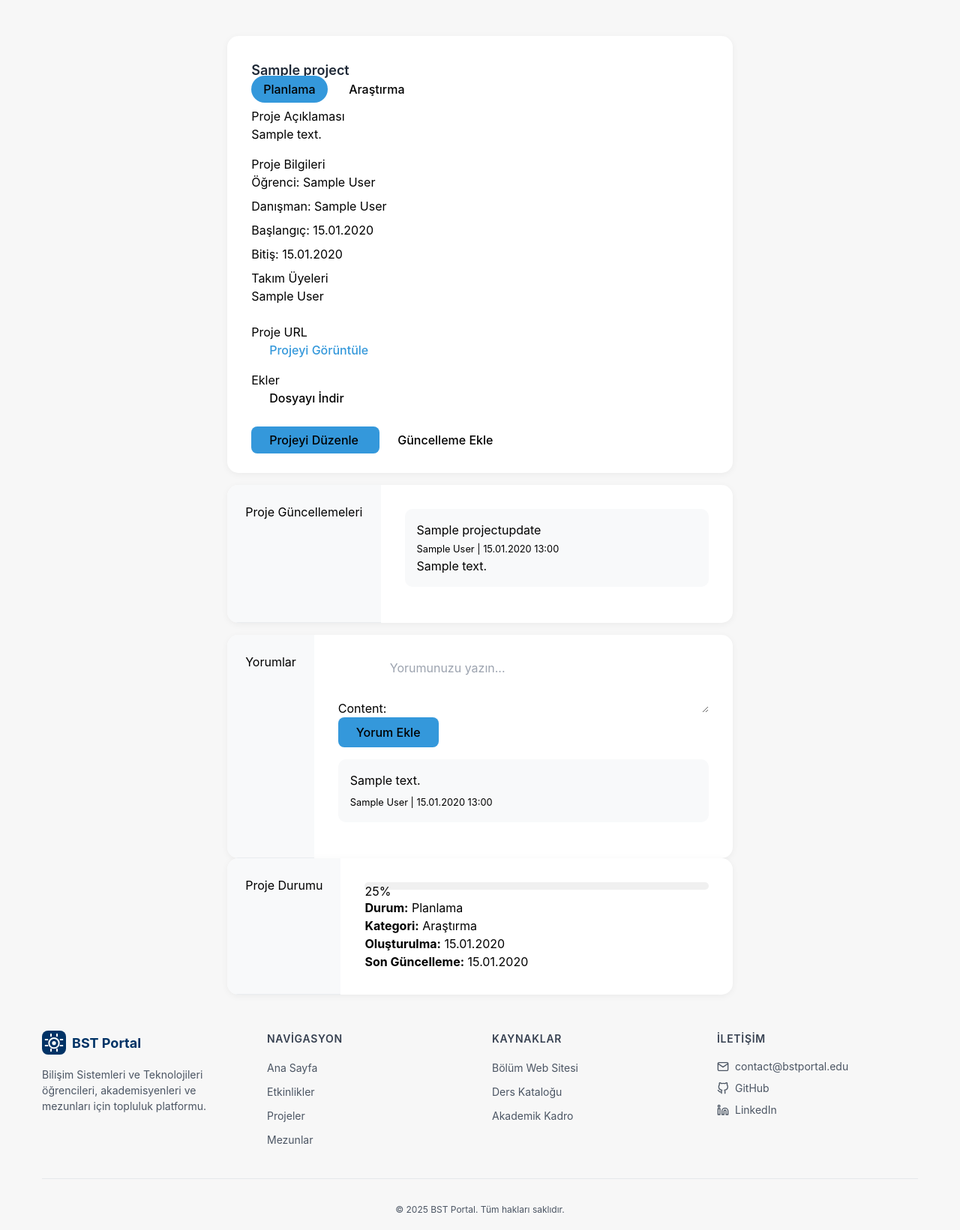
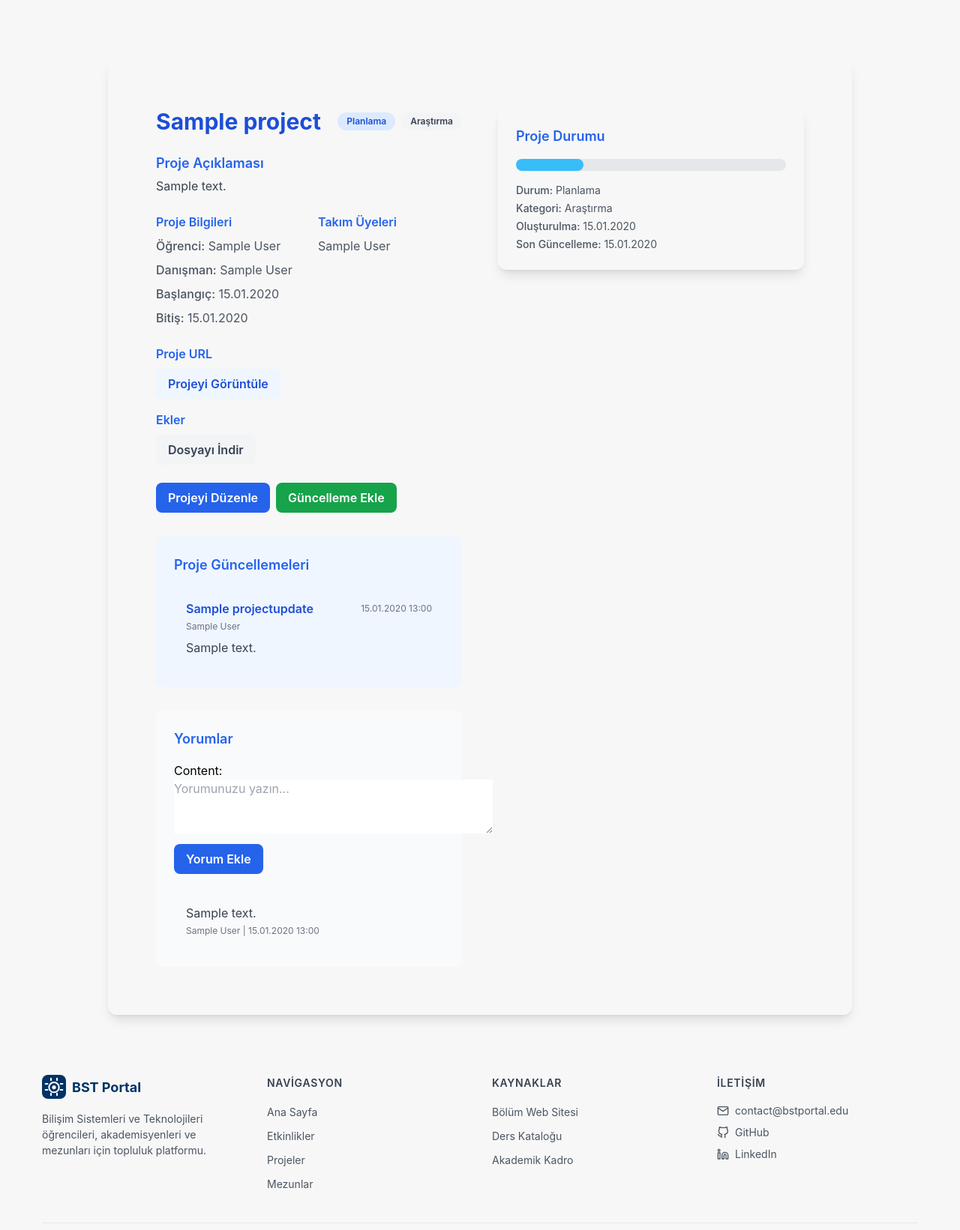
Before and after one commit to aziz-mevlana/bst-portal, a Django app: page /projects/1/ in a window 1280 px wide. Shown: the part 64-1705 px from the top of the page at 75% size. Run offline with Django 5.2, Linux system fonts and the light colour scheme; a user stored in the database is signed in; tables that the repository leaves empty hold one stand-in row (values such as "Sample post"); grey boxes marked "Sample" are stand-in pictures; some libraries are stand-ins or nearby versions.

Commit message:
add project detail

```diff
--- a/projects/templates/projects/project_detail.html
+++ b/projects/templates/projects/project_detail.html
@@ -6,154 +6,123 @@
 {% endblock %}
 
 {% block content %}
-<div class="container mt-4">
-    <div class="row">
-        <!-- Proje Detayları -->
-        <div class="col-md-8">
-            <div class="card project-detail-card mb-4">
-                <div class="card-body">
-                    <div class="d-flex justify-content-between align-items-center mb-3">
-                        <h2 class="card-title text-primary">{{ project.title }}</h2>
+<div class="w-full max-w-5xl mx-auto px-4 py-12">
+  <div class="bg-white dark:bg-gray-900 rounded-xl shadow-lg p-8 lg:p-16">
+    <div class="grid grid-cols-1 lg:grid-cols-2 gap-12">
+      <!-- Sol Ana İçerik -->
+      <div class="flex flex-col gap-8">
+        <!-- Proje Detay Kartı -->
         <div>
-                            <span class="badge bg-{{ project.status|lower }}">{{ project.get_status_display }}</span>
-                            <span class="badge bg-secondary">{{ project.get_category_display }}</span>
+          <div class="flex flex-col md:flex-row md:items-center md:justify-between gap-4 mb-6">
+            <h2 class="text-2xl md:text-3xl font-bold text-blue-700 dark:text-blue-300">{{ project.title }}</h2>
+            <div class="flex gap-2">
+              <span class="px-3 py-1 rounded-full text-xs font-semibold bg-blue-100 dark:bg-blue-900 text-blue-700 dark:text-blue-200">{{ project.get_status_display }}</span>
+              <span class="px-3 py-1 rounded-full text-xs font-semibold bg-gray-100 dark:bg-gray-800 text-gray-700 dark:text-gray-200">{{ project.get_category_display }}</span>
             </div>
           </div>
-
-                    <div class="mb-4">
-                        <h5 class="text-primary">Proje Açıklaması</h5>
-                        <p class="lead">{{ project.description }}</p>
+          <div class="mb-6">
+            <h3 class="text-lg font-semibold text-blue-600 dark:text-blue-400 mb-1">Proje Açıklaması</h3>
+            <p class="text-gray-700 dark:text-gray-200">{{ project.description }}</p>
           </div>
-
-                    <div class="row mb-4">
-                        <div class="col-md-6">
-                            <h5 class="text-primary">Proje Bilgileri</h5>
-                            <ul class="list-unstyled">
-                                <li class="mb-2"><i class="fas fa-user text-primary"></i> Öğrenci: {{ project.student.get_full_name }}</li>
-                                <li class="mb-2"><i class="fas fa-user-tie text-primary"></i> Danışman: {{ project.supervisor.get_full_name }}</li>
-                                <li class="mb-2"><i class="fas fa-calendar text-primary"></i> Başlangıç: {{ project.start_date|date:"d.m.Y" }}</li>
-                                <li class="mb-2"><i class="fas fa-calendar-check text-primary"></i> Bitiş: {{ project.deadline|date:"d.m.Y" }}</li>
+          <div class="grid grid-cols-1 md:grid-cols-2 gap-6 mb-6">
+            <div>
+              <h4 class="text-blue-600 dark:text-blue-400 font-semibold mb-2">Proje Bilgileri</h4>
+              <ul class="text-gray-600 dark:text-gray-300 space-y-2">
+                <li><span class="font-medium">Öğrenci:</span> {{ project.student.get_full_name }}</li>
+                <li><span class="font-medium">Danışman:</span> {{ project.supervisor.get_full_name }}</li>
+                <li><span class="font-medium">Başlangıç:</span> {{ project.start_date|date:"d.m.Y" }}</li>
+                <li><span class="font-medium">Bitiş:</span> {{ project.deadline|date:"d.m.Y" }}</li>
               </ul>
             </div>
-                        <div class="col-md-6">
-                            <h5 class="text-primary">Takım Üyeleri</h5>
-                            <ul class="list-unstyled">
+            <div>
+              <h4 class="text-blue-600 dark:text-blue-400 font-semibold mb-2">Takım Üyeleri</h4>
+              <ul class="text-gray-600 dark:text-gray-300 space-y-2">
                 {% for member in project.team_members.all %}
-                                <li class="mb-2"><i class="fas fa-users text-primary"></i> {{ member.get_full_name }}</li>
+                <li>{{ member.get_full_name }}</li>
                 {% empty %}
-                                <li class="text-muted"><i class="fas fa-info-circle"></i> Henüz takım üyesi yok</li>
+                <li class="text-gray-400 dark:text-gray-500 italic">Henüz takım üyesi yok</li>
                 {% endfor %}
               </ul>
             </div>
           </div>
-
           {% if project.project_url %}
           <div class="mb-4">
-                        <h5 class="text-primary">Proje URL</h5>
-                        <a href="{{ project.project_url }}" target="_blank" class="btn btn-outline-primary">
-                            <i class="fas fa-external-link-alt"></i> Projeyi Görüntüle
-                        </a>
+            <h4 class="text-blue-600 dark:text-blue-400 font-semibold mb-2">Proje URL</h4>
+            <a href="{{ project.project_url }}" target="_blank" class="inline-block px-4 py-2 bg-blue-50 dark:bg-blue-900 text-blue-700 dark:text-blue-200 rounded-lg font-semibold hover:bg-blue-100 dark:hover:bg-blue-800 transition">Projeyi Görüntüle</a>
           </div>
           {% endif %}
-
           {% if project.attachments %}
           <div class="mb-4">
-                        <h5 class="text-primary">Ekler</h5>
-                        <a href="{{ project.attachments.url }}" class="btn btn-outline-secondary">
-                            <i class="fas fa-download"></i> Dosyayı İndir
-                        </a>
+            <h4 class="text-blue-600 dark:text-blue-400 font-semibold mb-2">Ekler</h4>
+            <a href="{{ project.attachments.url }}" class="inline-block px-4 py-2 bg-gray-100 dark:bg-gray-800 text-gray-700 dark:text-gray-200 rounded-lg font-semibold hover:bg-gray-200 dark:hover:bg-gray-700 transition">Dosyayı İndir</a>
           </div>
           {% endif %}
-
           {% if user == project.student or user == project.supervisor %}
-                    <div class="mt-4">
-                        <a href="{% url 'projects:project_update' project.id %}" class="btn btn-primary">
-                            <i class="fas fa-edit"></i> Projeyi Düzenle
-                        </a>
-                        <a href="{% url 'projects:add_project_update' project.id %}" class="btn btn-success">
-                            <i class="fas fa-plus"></i> Güncelleme Ekle
-                        </a>
+          <div class="flex gap-2 mt-6">
+            <a href="{% url 'projects:project_update' project.id %}" class="px-4 py-2 bg-blue-600 dark:bg-blue-700 text-white rounded-lg font-semibold hover:bg-blue-700 dark:hover:bg-blue-800 transition">Projeyi Düzenle</a>
+            <a href="{% url 'projects:add_project_update' project.id %}" class="px-4 py-2 bg-green-600 dark:bg-green-700 text-white rounded-lg font-semibold hover:bg-green-700 dark:hover:bg-green-800 transition">Güncelleme Ekle</a>
           </div>
           {% endif %}
         </div>
+        <!-- Proje Güncellemeleri -->
+        <div class="bg-blue-50 dark:bg-blue-900 rounded-lg p-6">
+          <h3 class="text-lg font-semibold text-blue-600 dark:text-blue-400 mb-4">Proje Güncellemeleri</h3>
+          <div class="space-y-4">
+            {% for update in updates %}
+            <div class="bg-white dark:bg-gray-800 rounded-lg p-4">
+              <div class="flex items-center justify-between mb-1">
+                <span class="font-semibold text-blue-700 dark:text-blue-200">{{ update.title }}</span>
+                <span class="text-xs text-gray-500 dark:text-gray-400">{{ update.created_at|date:"d.m.Y H:i" }}</span>
               </div>
-
-            <!-- Proje Güncellemeleri -->
-            <div class="card project-detail-card mb-4">
-                <div class="card-header">
-                    <h5 class="mb-0 text-primary">Proje Güncellemeleri</h5>
-                </div>
-                <div class="card-body">
-                    {% for update in updates %}
-                    <div class="update-card">
-                        <h6 class="text-primary">{{ update.title }}</h6>
-                        <p class="text-muted">
-                            <small>
-                                <i class="fas fa-user"></i> {{ update.created_by.get_full_name }} |
-                                <i class="fas fa-clock"></i> {{ update.created_at|date:"d.m.Y H:i" }}
-                            </small>
-                        </p>
-                        <p class="mb-0">{{ update.content }}</p>
+              <div class="text-xs text-gray-500 dark:text-gray-400 mb-2">{{ update.created_by.get_full_name }}</div>
+              <div class="text-gray-700 dark:text-gray-200">{{ update.content }}</div>
             </div>
             {% empty %}
-                    <p class="text-muted"><i class="fas fa-info-circle"></i> Henüz güncelleme yok.</p>
+            <div class="text-gray-400 dark:text-gray-500 italic">Henüz güncelleme yok.</div>
             {% endfor %}
           </div>
         </div>
-
         <!-- Yorumlar -->
-            <div class="card project-detail-card">
-                <div class="card-header">
-                    <h5 class="mb-0 text-primary">Yorumlar</h5>
-                </div>
-                <div class="card-body">
-                    <form method="post" action="{% url 'projects:add_comment' project.id %}" class="mb-4">
+        <div class="bg-gray-50 dark:bg-gray-800 rounded-lg p-6">
+          <h3 class="text-lg font-semibold text-blue-600 dark:text-blue-400 mb-4">Yorumlar</h3>
+          <form method="post" action="{% url 'projects:add_comment' project.id %}" class="mb-6">
             {% csrf_token %}
             {{ comment_form.as_p }}
-                        <button type="submit" class="btn btn-primary">
-                            <i class="fas fa-comment"></i> Yorum Ekle
-                        </button>
+            <button type="submit" class="px-4 py-2 bg-blue-600 dark:bg-blue-700 text-white rounded-lg font-semibold hover:bg-blue-700 dark:hover:bg-blue-800 transition mt-2">Yorum Ekle</button>
           </form>
-
+          <div class="space-y-4">
             {% for comment in comments %}
-                    <div class="comment-card">
-                        <p class="mb-1">{{ comment.content }}</p>
-                        <small class="text-muted">
-                            <i class="fas fa-user"></i> {{ comment.author.get_full_name }} |
-                            <i class="fas fa-clock"></i> {{ comment.created_at|date:"d.m.Y H:i" }}
-                        </small>
+            <div class="bg-white dark:bg-gray-900 rounded-lg p-4">
+              <div class="text-gray-700 dark:text-gray-200 mb-1">{{ comment.content }}</div>
+              <div class="text-xs text-gray-500 dark:text-gray-400">{{ comment.author.get_full_name }} | {{ comment.created_at|date:"d.m.Y H:i" }}</div>
             </div>
             {% empty %}
-                    <p class="text-muted"><i class="fas fa-info-circle"></i> Henüz yorum yok.</p>
+            <div class="text-gray-400 dark:text-gray-500 italic">Henüz yorum yok.</div>
             {% endfor %}
           </div>
         </div>
       </div>
-
-        <!-- Yan Panel -->
-        <div class="col-md-4">
-            <div class="card project-detail-card mb-4">
-                <div class="card-header">
-                    <h5 class="mb-0 text-primary">Proje Durumu</h5>
-                </div>
-                <div class="card-body">
-                    <div class="progress mb-3">
+      <!-- Sağ Panel -->
+      <div class="flex flex-col gap-8">
+        <div class="bg-white dark:bg-gray-900 rounded-xl shadow-lg p-6">
+          <h3 class="text-lg font-semibold text-blue-600 dark:text-blue-400 mb-4">Proje Durumu</h3>
+          <div class="w-full bg-gray-200 dark:bg-gray-800 rounded-full h-4 mb-4">
             {% if project.status == 'completed' %}
-                        <div class="progress-bar bg-success" role="progressbar" style="width: 100%">100%</div>
+            <div class="bg-green-500 h-4 rounded-full" style="width: 100%"></div>
             {% elif project.status == 'in_progress' %}
-                        <div class="progress-bar bg-primary" role="progressbar" style="width: 50%">50%</div>
+            <div class="bg-blue-500 h-4 rounded-full" style="width: 50%"></div>
             {% elif project.status == 'planning' %}
-                        <div class="progress-bar bg-info" role="progressbar" style="width: 25%">25%</div>
+            <div class="bg-sky-400 h-4 rounded-full" style="width: 25%"></div>
             {% else %}
-                        <div class="progress-bar bg-warning" role="progressbar" style="width: 75%">75%</div>
+            <div class="bg-yellow-400 h-4 rounded-full" style="width: 75%"></div>
             {% endif %}
           </div>
-                    <p class="mb-0">
-                        <strong>Durum:</strong> {{ project.get_status_display }}<br>
-                        <strong>Kategori:</strong> {{ project.get_category_display }}<br>
-                        <strong>Oluşturulma:</strong> {{ project.created_at|date:"d.m.Y" }}<br>
-                        <strong>Son Güncelleme:</strong> {{ project.updated_at|date:"d.m.Y" }}
-                    </p>
+          <ul class="text-gray-600 dark:text-gray-300 space-y-1 text-sm">
+            <li><span class="font-medium">Durum:</span> {{ project.get_status_display }}</li>
+            <li><span class="font-medium">Kategori:</span> {{ project.get_category_display }}</li>
+            <li><span class="font-medium">Oluşturulma:</span> {{ project.created_at|date:"d.m.Y" }}</li>
+            <li><span class="font-medium">Son Güncelleme:</span> {{ project.updated_at|date:"d.m.Y" }}</li>
+          </ul>
         </div>
       </div>
     </div>
--- a/static/css/projects.css
+++ b/static/css/projects.css
@@ -1,14 +1,14 @@
 /* Proje Kartları */
 .project-card {
-    transition: transform 0.2s ease-in-out, box-shadow 0.2s ease-in-out;
+    /* Tailwind ile kontrol edilecek, arka plan ve gölge kaldırıldı */
     border: none;
     border-radius: 10px;
     overflow: hidden;
 }
 
 .project-card:hover {
+    /* Sadece transform bırakıldı */
     transform: translateY(-5px);
-    box-shadow: 0 5px 15px rgba(0, 0, 0, 0.1);
 }
 
 .project-card .card-body {
@@ -25,7 +25,15 @@
     margin-bottom: 1rem;
 }
 
-/* Badge Stilleri */
+/* Badge, buton, form, progress, alert, kart ve detay kartı class'larının arka plan, renk ve border ayarları kaldırıldı. Sadece spacing, animasyon ve responsive bırakıldı. */
+.badge, .btn, .btn-primary, .btn-outline-primary, .form-control, .form-select, .progress, .progress-bar, .alert, .project-card, .project-detail-card, .comment-card, .update-card, .filter-card {
+    background: none !important;
+    color: inherit !important;
+    border: none !important;
+    box-shadow: none !important;
+}
+
+/* Sadece spacing, animasyon ve responsive */
 .badge {
     padding: 0.5em 1em;
     font-weight: 500;
@@ -33,36 +41,12 @@
     margin-right: 0.5rem;
 }
 
-.badge.bg-planning {
-    background-color: #3498db;
-}
-
-.badge.bg-in_progress {
-    background-color: #2ecc71;
-}
-
-.badge.bg-completed {
-    background-color: #27ae60;
-}
-
-.badge.bg-on_hold {
-    background-color: #e74c3c;
-}
-
-/* Form Stilleri */
 .form-control, .form-select {
     border-radius: 8px;
-    border: 1px solid #e0e0e0;
     padding: 0.75rem;
     transition: border-color 0.2s ease-in-out;
 }
 
-.form-control:focus, .form-select:focus {
-    border-color: #3498db;
-    box-shadow: 0 0 0 0.2rem rgba(52, 152, 219, 0.25);
-}
-
-/* Buton Stilleri */
 .btn {
     border-radius: 8px;
     padding: 0.5rem 1.5rem;
@@ -70,43 +54,46 @@
     transition: all 0.2s ease-in-out;
 }
 
-.btn-primary {
-    background-color: #3498db;
-    border-color: #3498db;
+@media (max-width: 768px) {
+    .project-card {
+        margin-bottom: 1.5rem;
+    }
+    .project-detail-card .card-body {
+        padding: 1.5rem;
+    }
+    .btn {
+        width: 100%;
+        margin-bottom: 0.5rem;
+    }
 }
 
-.btn-primary:hover {
-    background-color: #2980b9;
-    border-color: #2980b9;
-    transform: translateY(-1px);
+@keyframes fadeIn {
+    from {
+        opacity: 0;
+        transform: translateY(20px);
+    }
+    to {
+        opacity: 1;
+        transform: translateY(0);
+    }
 }
 
-.btn-outline-primary {
-    color: #3498db;
-    border-color: #3498db;
+.project-card, .project-detail-card, .comment-card, .update-card {
+    animation: fadeIn 0.5s ease-out;
 }
 
-.btn-outline-primary:hover {
-    background-color: #3498db;
-    border-color: #3498db;
-    transform: translateY(-1px);
+::-webkit-scrollbar {
+    width: 8px;
 }
-
-/* Proje Detay Sayfası */
-.project-detail-card {
-    border: none;
-    border-radius: 15px;
-    box-shadow: 0 2px 10px rgba(0, 0, 0, 0.05);
+::-webkit-scrollbar-track {
+    background: #f1f1f1;
 }
-
-.project-detail-card .card-header {
-    background-color: #f8f9fa;
-    border-bottom: 1px solid #e9ecef;
-    padding: 1.5rem;
+::-webkit-scrollbar-thumb {
+    background: #3498db;
+    border-radius: 4px;
 }
-
-.project-detail-card .card-body {
-    padding: 2rem;
+::-webkit-scrollbar-thumb:hover {
+    background: #2980b9;
 }
 
 /* İlerleme Çubuğu */
@@ -146,22 +133,6 @@
     padding: 1.5rem;
 }
 
-/* Responsive Düzenlemeler */
-@media (max-width: 768px) {
-    .project-card {
-        margin-bottom: 1.5rem;
-    }
-
-    .project-detail-card .card-body {
-        padding: 1.5rem;
-    }
-
-    .btn {
-        width: 100%;
-        margin-bottom: 0.5rem;
-    }
-}
-
 /* Animasyonlar */
 @keyframes fadeIn {
     from {
--- a/static/css/style.css
+++ b/static/css/style.css
@@ -14,7 +14,7 @@ body {
 }
 
 .dark body {
-    background-color: #111827;
+    background-color: #181e29;
     color: #f3f4f6;
 }
 
@@ -858,11 +858,15 @@ main {
     gap: 1rem;
 }
 
+.card, .feature-card, .home-main-container, .bg-white {
+    background: none !important;
+    background-color: unset !important;
+}
+
 .card {
     overflow: hidden;
     border-radius: 0.5rem;
     border: 1px solid #e5e7eb;
-    background-color: white;
     box-shadow: 0 1px 3px 0 rgba(0, 0, 0, 0.1);
     transition: all 0.2s;
     display: flex;
@@ -872,7 +876,6 @@ main {
 
 .dark .card {
     border-color: #374151;
-    background-color: #1f2937;
 }
 
 .card:hover {
```
Also changed, not shown: projects/templates/projects/project_form.html (added, +37 -0 lines), projects/templates/projects/project_list.html (+14 -14 lines), projects/templates/projects/project_update_form.html (+27 -27 lines). Lines whose indentation alone changed are shown as unchanged.
